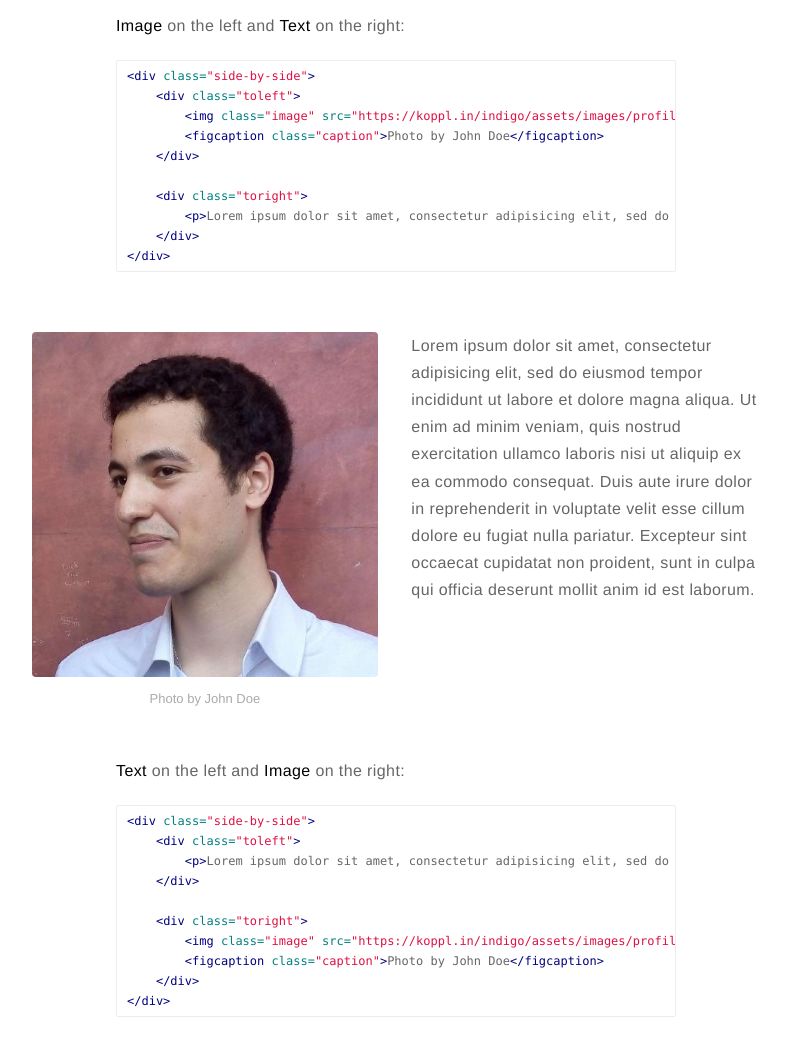
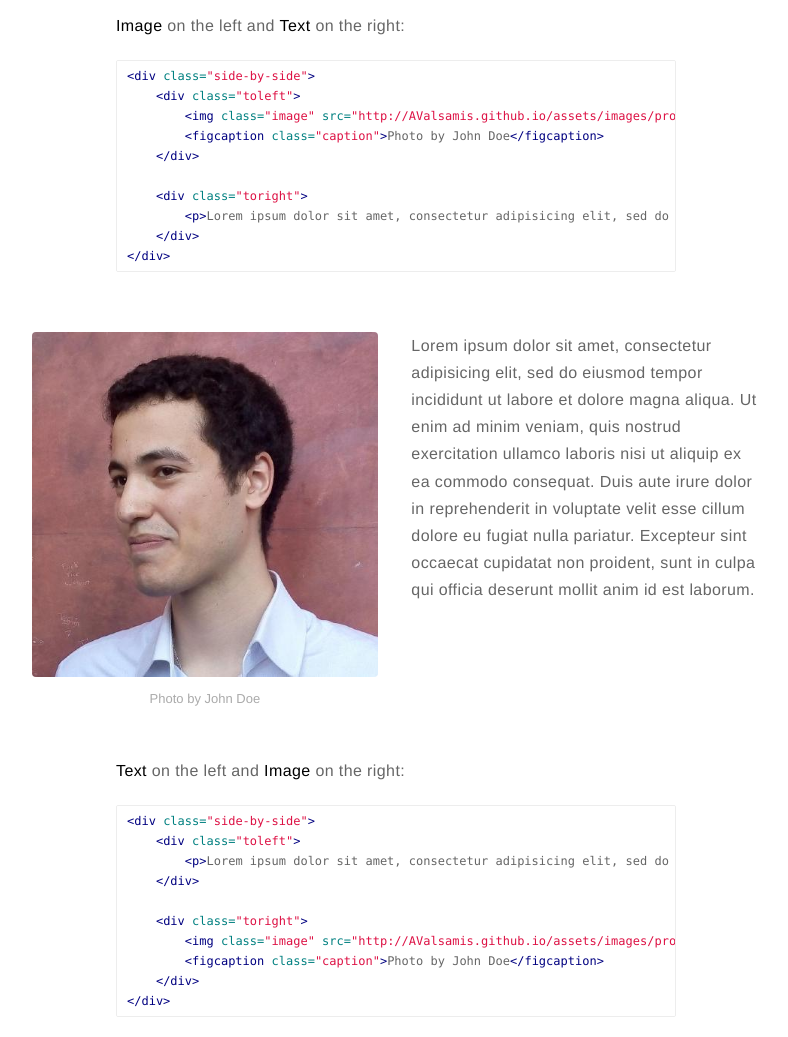
Before and after one commit to AValsamis/AValsamis.github.io, a Jekyll site: the page built from _posts/2015-02-24-markdown-extra-components.markdown, in a window 1280 px wide and 1400 px high, scrolled down 1068 px. Shown: the part 151-1188 px from the top of the window, without its empty margins (244-1032 px from the left). Built offline with Jekyll 4.4.1, drawn with Linux system fonts in a browser that asks for light colours; comment, search, counter and statistics services are not loaded; part of the change alters nothing that is shown.

Commit message:
base url fix

```diff
--- a/_config.yml
+++ b/_config.yml
@@ -16,8 +16,8 @@ resume: true
 resume-external: false
 resume-url: assets/curriculumVitae.pdf
 
-url: https://koppl.in/indigo
-your url: http://AValsamis.github.io
+
+url: http://AValsamis.github.io
 
 permalink: /:title/
 
```
